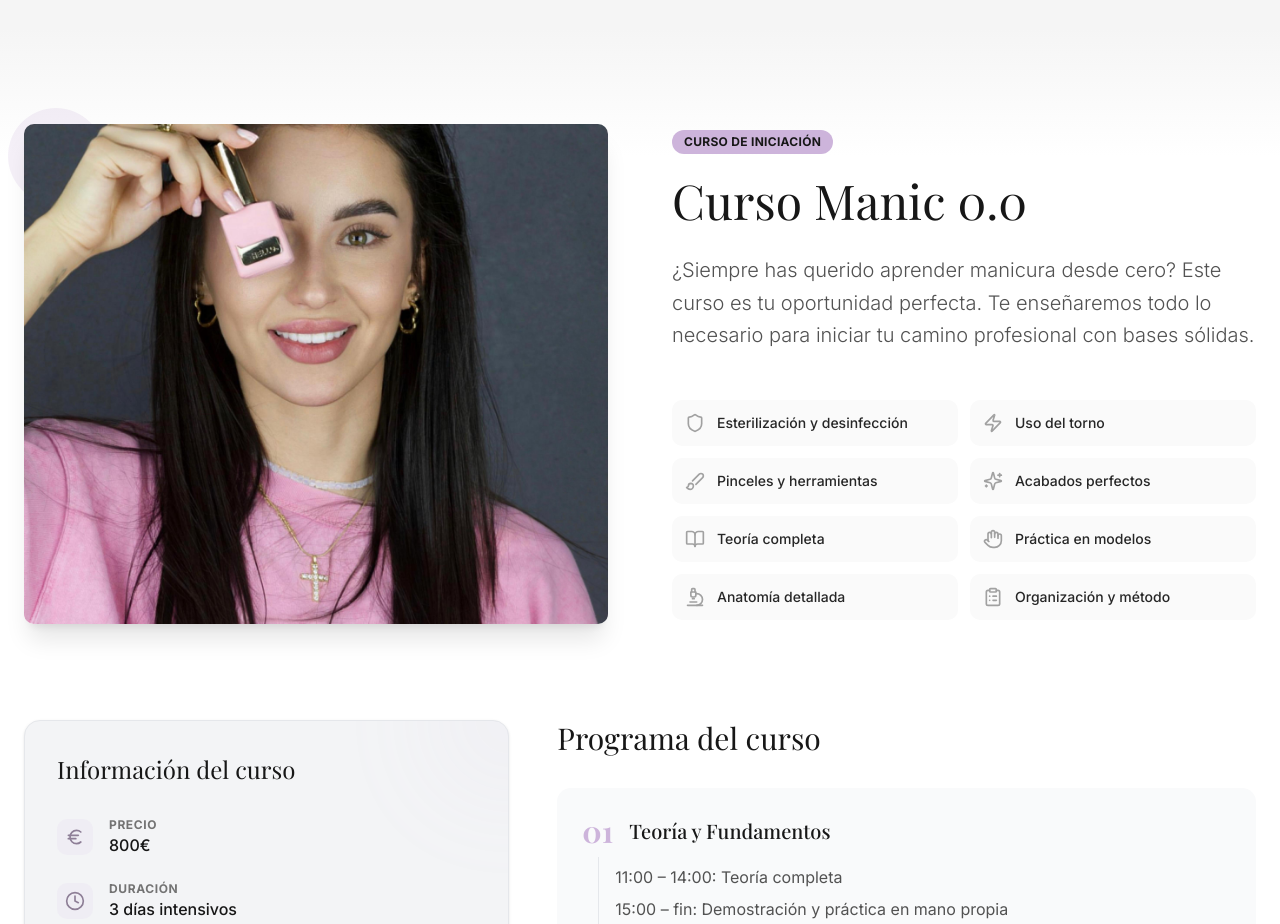
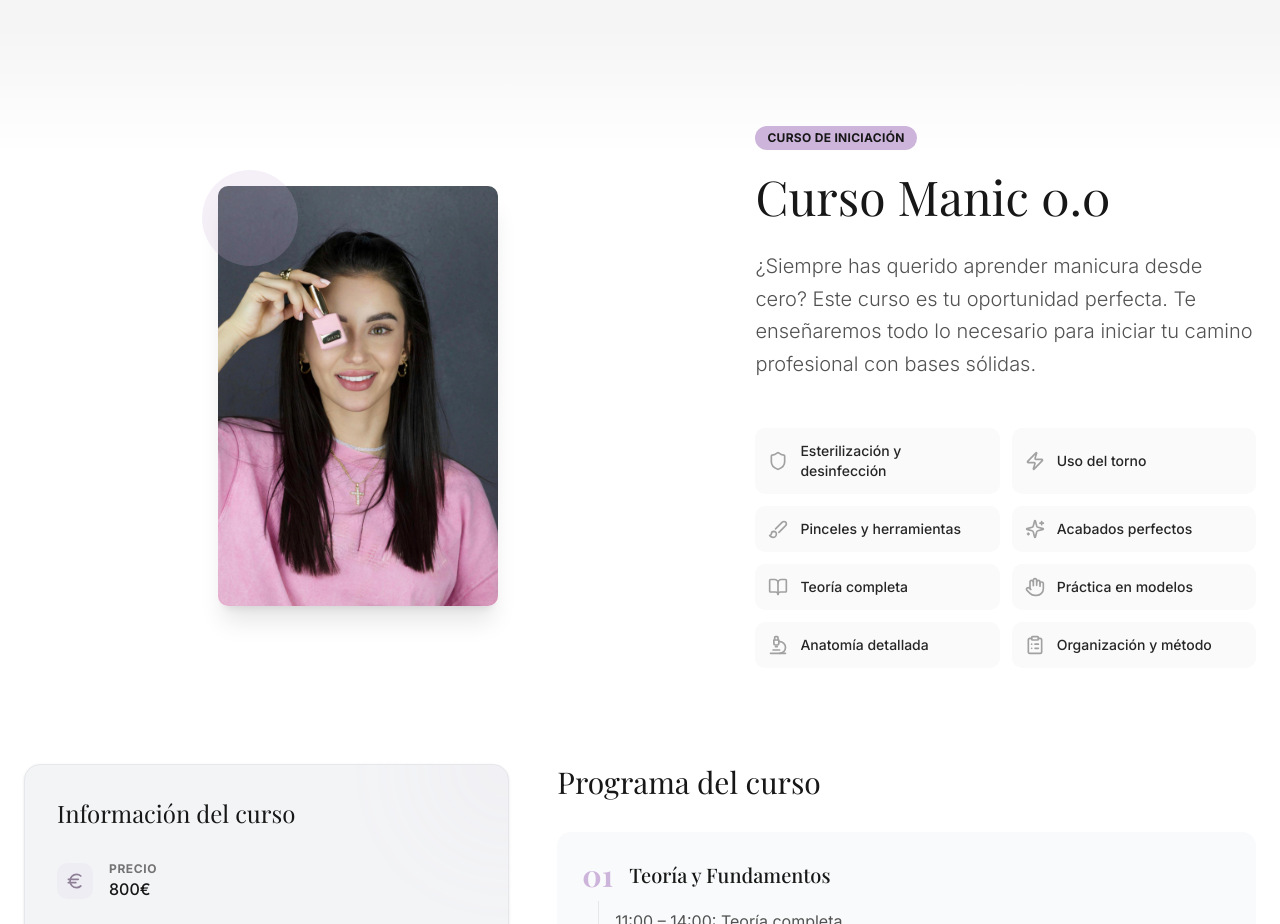
Before and after one commit to Julia-proj/lii.lab-91, a Next.js app: page / in a window 1280 px wide. Shown: the part 1800-2724 px from the top of the page. Built offline with nearby package versions, Linux system fonts and the light colour scheme; a web font is replaced by a local one.

Commit message:
Update course.tsx

```diff
--- a/components/course.tsx
+++ b/components/course.tsx
@@ -43,13 +43,13 @@ export function Course() {
       <div className="container mx-auto px-6 relative z-10">
         {/* 3.1 Intro */}
         <div className="flex flex-col lg:flex-row gap-16 items-center mb-24 fade-in-section">
-          <div className="w-full lg:w-1/2">
+          <div className="w-full lg:w-2/3 flex justify-center">
             <div className="relative">
               <div className="absolute -top-4 -left-4 w-24 h-24 bg-[#CDB4DB]/20 rounded-full z-0"></div>
               <img
                 src="/images/foto2.jpeg"
                 alt="Curso Manicura"
-                className="relative z-10 rounded-lg shadow-xl w-full object-cover h-[500px] transition-all duration-500"
+                className="w-full max-w-[280px] mx-auto rounded-lg shadow-xl object-cover"
               />
             </div>
           </div>
```
